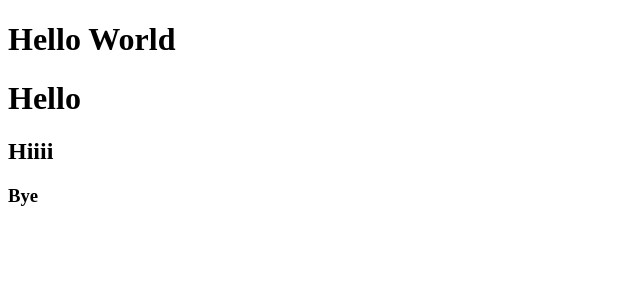
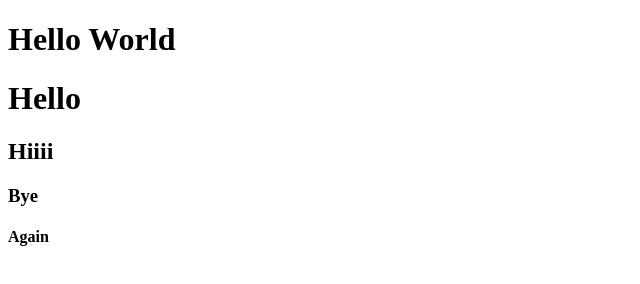
Before and after one commit to Ashaux/JavaScriptexc, a plain HTML site: page index.html in a window 1280 px wide. Shown: the full height of the page, 0-640 px from the left. Drawn offline with Linux system fonts and the light colour scheme.

Commit message:
changedh3

```diff
--- a/index.html
+++ b/index.html
@@ -18,6 +18,7 @@
 <h1> Hello</h1>
 <h2>Hiiii</h2>
 <h3>Bye</h3>
+<h4>Again</h4>
 
     <script src="exercises.js"></script>
 
```
